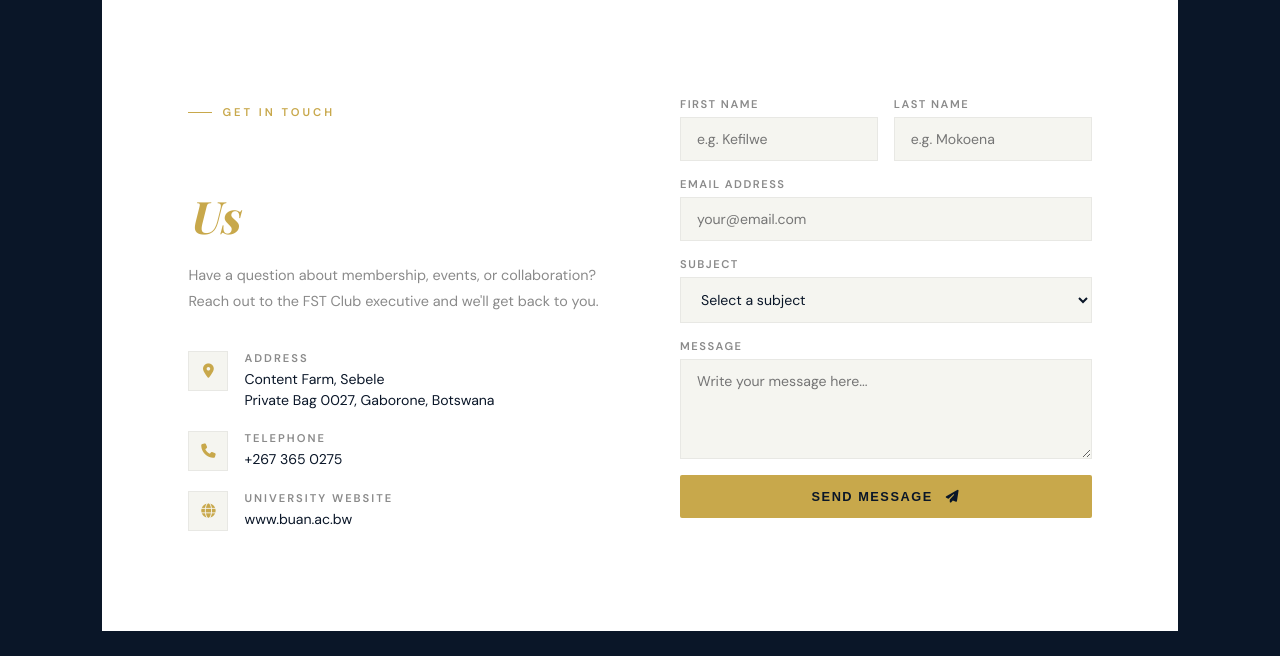
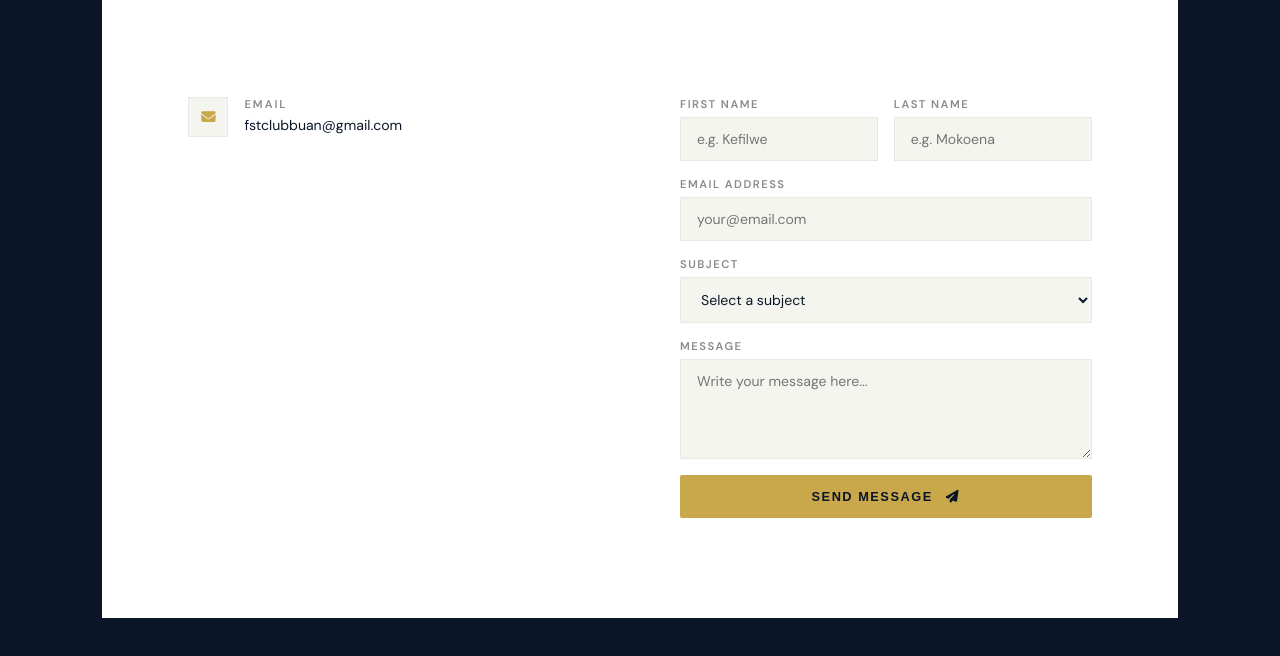
Before and after one commit to muleya-mpk/FST-club-website, a plain HTML site: page index.HTML in a window 1280 px wide. Shown: the part 5719-6375 px from the top of the page. Drawn offline with nearby package versions, Linux system fonts and the light colour scheme.

Commit message:
Update contact section with email details
Added email contact information to the contact section.

```diff
--- a/index.HTML
+++ b/index.HTML
@@ -465,16 +465,15 @@
     <!-- CONTACT -->
     <section id="contact">
         <div class="contact-layout">
-            <div class="contact-info fade-in">
-                <div class="section-label">Get In Touch</div>
-                <h2 class="section-title">Contact<br><em>Us</em></h2>
-                <p>Have a question about membership, events, or collaboration? Reach out to the FST Club executive and we'll get back to you.</p>
-                <div class="contact-details">
-                    <div class="contact-item"><div class="contact-icon"><i class="fas fa-map-marker-alt"></i></div><div class="contact-item-text"><h4>Address</h4><p>Content Farm, Sebele<br>Private Bag 0027, Gaborone, Botswana</p></div></div>
-                    <div class="contact-item"><div class="contact-icon"><i class="fas fa-phone"></i></div><div class="contact-item-text"><h4>Telephone</h4><p>+267 365 0275</p></div></div>
-                    <div class="contact-item"><div class="contact-icon"><i class="fas fa-globe"></i></div><div class="contact-item-text"><h4>University Website</h4><p>www.buan.ac.bw</p></div></div>
-                </div>
-            </div>
+           <div class="contact-info fade-in" style="transition-delay:0.2s;">
+    <div class="contact-item">
+        <div class="contact-icon"><i class="fas fa-envelope"></i></div>
+        <div class="contact-item-text">
+            <h4>Email</h4>
+            <p>fstclubbuan@gmail.com</p>
+        </div>
+    </div>
+</div>
             <div class="contact-form fade-in" style="transition-delay:0.2s;">
                 <div class="form-row">
                     <div class="form-group"><label>First Name</label><input type="text" placeholder="e.g. Kefilwe"></div>
```
